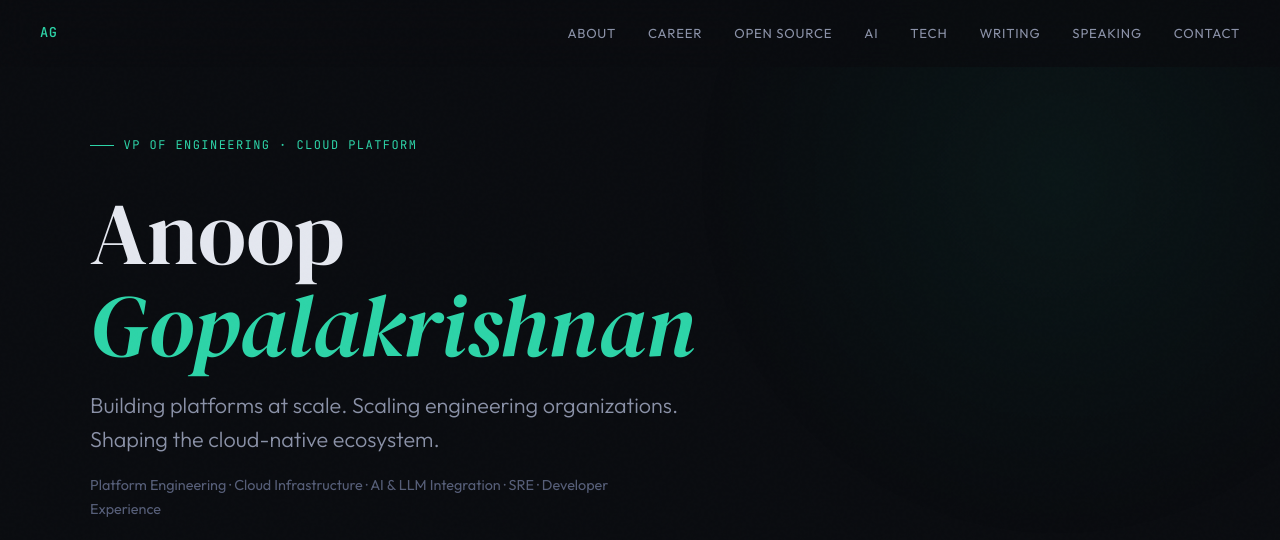
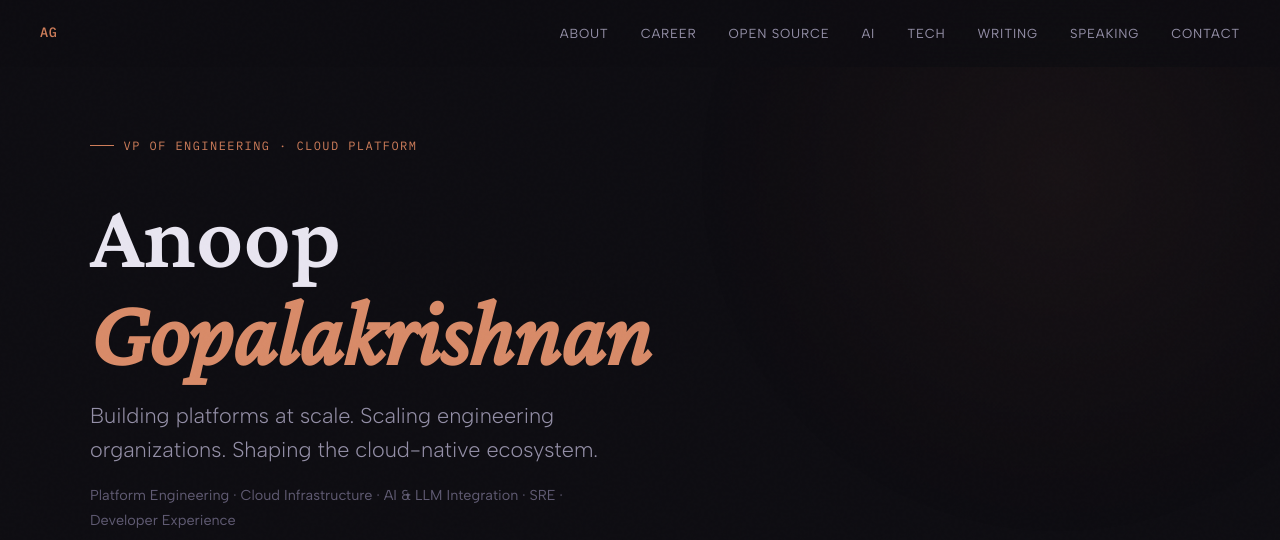
Before and after one commit to anoop2811/anoop.github.io, a plain HTML site: page index.html in a window 1280 px wide. Shown: the top 540 px of the page. Drawn offline with nearby package versions, Linux system fonts and the light colour scheme.

Commit message:
Update typography and color palette
Swap to Crimson Pro + Albert Sans + IBM Plex Mono fonts.
Shift accent from teal to warm terracotta with warmer dark background.

```diff
--- a/index.html
+++ b/index.html
@@ -7,25 +7,25 @@
 <meta name="description" content="Technology executive with 20+ years building cloud platforms, AI-powered developer tooling, and leading engineering organizations. CNCF contributor, KubeCon speaker, and open-source leader.">
 <link rel="preconnect" href="https://fonts.googleapis.com">
 <link rel="preconnect" href="https://fonts.gstatic.com" crossorigin>
-<link href="https://fonts.googleapis.com/css2?family=DM+Serif+Display:ital@0;1&family=Outfit:wght@300;400;500;600&family=JetBrains+Mono:wght@400;500&display=swap" rel="stylesheet">
+<link href="https://fonts.googleapis.com/css2?family=Crimson+Pro:ital,wght@0,400;0,500;0,600;1,400&family=Albert+Sans:wght@300;400;500;600&family=IBM+Plex+Mono:wght@400;500&display=swap" rel="stylesheet">
 <style>
 *,*::before,*::after{margin:0;padding:0;box-sizing:border-box}
 :root{
-  --bg:#0a0c10;
-  --bg-elevated:#12151c;
-  --bg-card:#161922;
-  --surface:#1c2030;
-  --border:#252a3a;
-  --text:#e4e7ef;
-  --text-secondary:#8b92a8;
-  --text-muted:#565e78;
-  --accent:#2dd4a8;
-  --accent-dim:#1a9e7a;
-  --accent-glow:rgba(45,212,168,0.12);
-  --accent-warm:#34d4b0;
-  --serif:'DM Serif Display',Georgia,serif;
-  --sans:'Outfit',system-ui,sans-serif;
-  --mono:'JetBrains Mono',monospace;
+  --bg:#0e0d12;
+  --bg-elevated:#141319;
+  --bg-card:#19181f;
+  --surface:#1f1e28;
+  --border:#2c2a38;
+  --text:#e8e5f0;
+  --text-secondary:#9590a8;
+  --text-muted:#605b73;
+  --accent:#cf7d5a;
+  --accent-dim:#a5623f;
+  --accent-glow:rgba(207,125,90,0.12);
+  --accent-warm:#d88b68;
+  --serif:'Crimson Pro',Georgia,serif;
+  --sans:'Albert Sans',system-ui,sans-serif;
+  --mono:'IBM Plex Mono',monospace;
   --ease:cubic-bezier(0.25,0.46,0.45,0.94);
   --ease-out:cubic-bezier(0.16,1,0.3,1);
 }
@@ -53,7 +53,7 @@ nav{
   position:fixed;top:0;left:0;right:0;z-index:100;
   padding:1.25rem 2.5rem;
   display:flex;justify-content:space-between;align-items:center;
-  background:rgba(10,12,16,0.8);backdrop-filter:blur(20px);
+  background:rgba(14,13,18,0.8);backdrop-filter:blur(20px);
   border-bottom:1px solid transparent;
   transition:border-color 0.4s var(--ease)
 }
@@ -87,7 +87,7 @@ section{padding:7rem 2.5rem}
 }
 .hero-bg{
   position:absolute;top:-20%;right:-10%;width:700px;height:700px;
-  background:radial-gradient(circle,rgba(45,212,168,0.06) 0%,transparent 70%);
+  background:radial-gradient(circle,rgba(207,125,90,0.06) 0%,transparent 70%);
   pointer-events:none;animation:heroPulse 8s ease-in-out infinite alternate
 }
 @keyframes heroPulse{0%{opacity:0.6;transform:scale(1)}100%{opacity:1;transform:scale(1.15)}}
@@ -100,11 +100,11 @@ section{padding:7rem 2.5rem}
 }
 .hero-eyebrow::before{content:'';width:24px;height:1px;background:var(--accent)}
 .hero-name{
-  font-family:var(--serif);font-size:clamp(3rem,7vw,5.5rem);
-  line-height:1.05;font-weight:400;margin-bottom:1rem;
+  font-family:var(--serif);font-size:clamp(3.2rem,7.5vw,5.8rem);
+  line-height:1.05;font-weight:600;margin-bottom:1rem;
   opacity:0;transform:translateY(30px);animation:fadeUp 0.8s var(--ease-out) 0.35s forwards
 }
-.hero-name em{font-style:italic;color:var(--accent)}
+.hero-name em{font-style:italic;color:var(--accent-warm)}
 .hero-title{
   font-size:clamp(1rem,2vw,1.35rem);font-weight:300;color:var(--text-secondary);
   margin-bottom:1rem;max-width:600px;
@@ -142,7 +142,7 @@ section{padding:7rem 2.5rem}
 }
 .section-label::before{content:'';width:20px;height:1px;background:var(--accent)}
 .section-title{
-  font-family:var(--serif);font-size:clamp(2rem,4vw,3rem);line-height:1.15;margin-bottom:1rem
+  font-family:var(--serif);font-size:clamp(2.1rem,4.2vw,3.1rem);line-height:1.15;margin-bottom:1rem;font-weight:500
 }
 .section-desc{
   font-size:1rem;color:var(--text-secondary);max-width:600px;line-height:1.75;margin-bottom:3.5rem;font-weight:300
@@ -316,7 +316,7 @@ footer{
   nav{padding:1rem 1.5rem}
   .nav-links{
     display:none;position:fixed;top:0;left:0;right:0;bottom:0;
-    background:rgba(10,12,16,0.97);backdrop-filter:blur(20px);
+    background:rgba(14,13,18,0.97);backdrop-filter:blur(20px);
     flex-direction:column;align-items:center;justify-content:center;gap:2.5rem;
     z-index:99
   }
```
